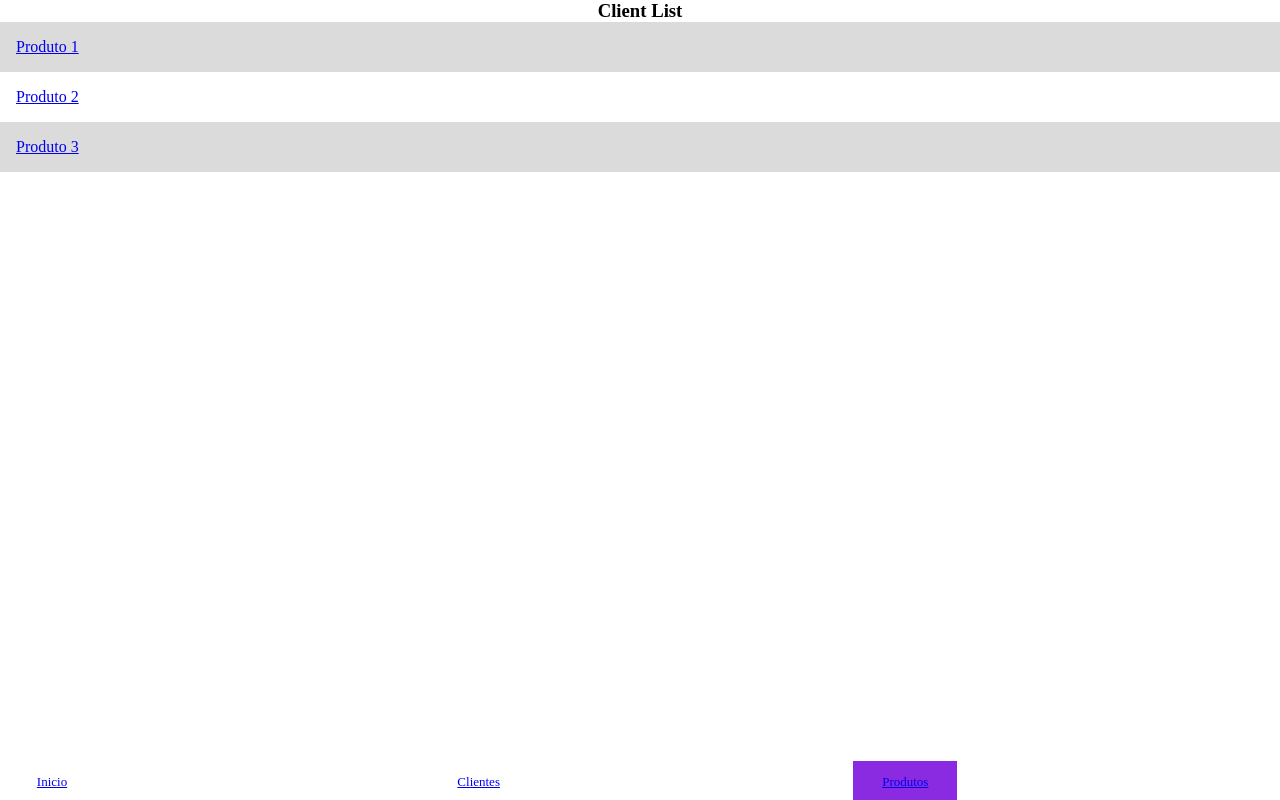
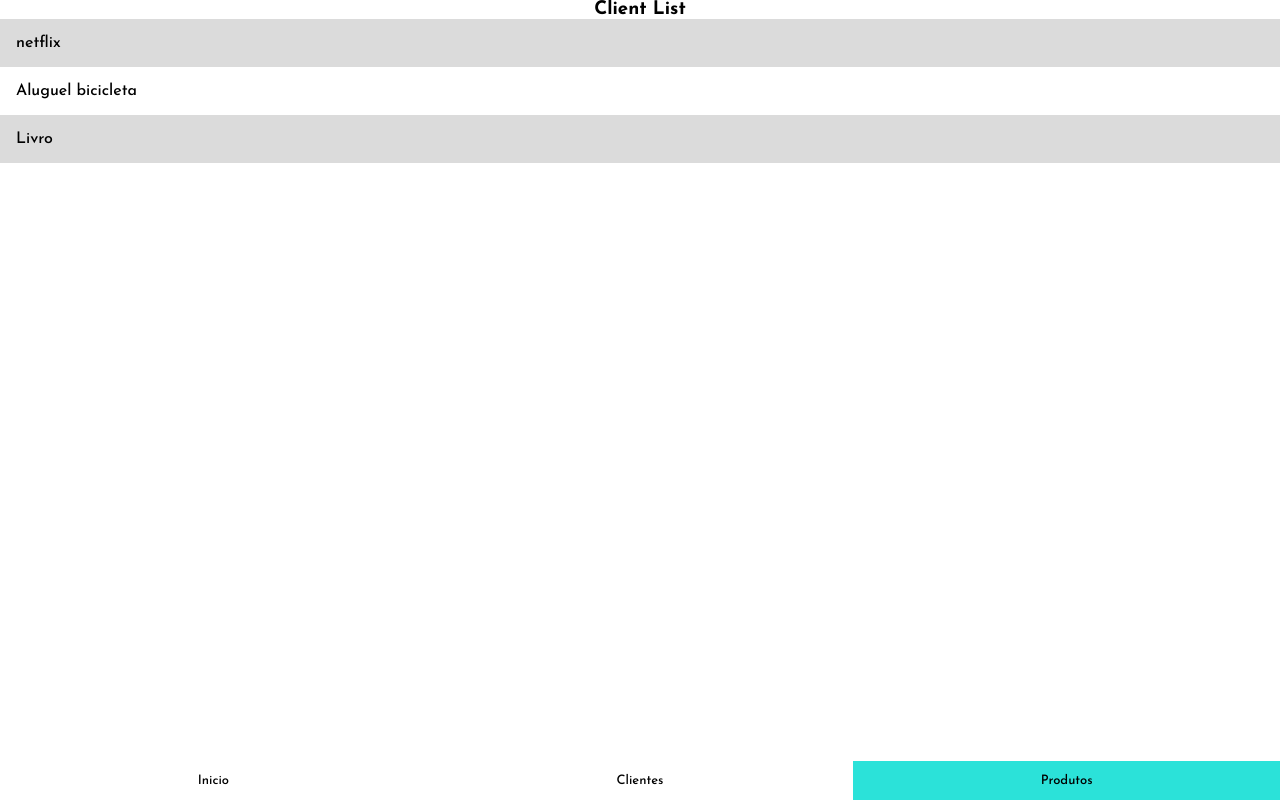
Before and after one commit to vitor-gblop/gerenciador-clientes-frontend, a React (Vite) app: page /user/products in a window 1280 px wide. Shown: the top 800 px of the page. Built offline with nearby package versions, Linux system fonts and the light colour scheme.

Commit message:
[feat] estilos, texto e funcionalidades

```diff
--- a/index.html
+++ b/index.html
@@ -1,10 +1,17 @@
-<!doctype html>
+<!DOCTYPE html>
 <html lang="en">
     <head>
         <meta charset="UTF-8" />
         <link rel="icon" type="image/svg+xml" href="/vite.svg" />
         <meta name="viewport" content="width=device-width, initial-scale=1.0" />
         <title>gerenciador-cliente-frontend</title>
+
+        <link rel="preconnect" href="https://fonts.googleapis.com" />
+        <link rel="preconnect" href="https://fonts.gstatic.com" crossorigin />
+        <link
+            href="https://fonts.googleapis.com/css2?family=Josefin+Sans:ital,wght@0,100..700;1,100..700&display=swap"
+            rel="stylesheet"
+        />
     </head>
     <body>
         <div id="root"></div>
--- a/src/assets/styles/components/_clients.css
+++ b/src/assets/styles/components/_clients.css
@@ -1,4 +1,14 @@
-.costumer-link:nth-child(even){
+.item-link:nth-child(even) {
     background-color: rgb(219, 219, 219);
+}
 
+.info-container {
+    padding: 0.5em 1em 0.5em 1em;
 }
+
+.product-box:nth-child(even) {
+    background-color: rgb(164, 255, 199);
+}
+.product-box:nth-child(odd) {
+    background-color: rgb(164, 255, 255);
+}
--- a/src/assets/styles/components/navigation.css
+++ b/src/assets/styles/components/navigation.css
@@ -1,10 +1,7 @@
 .active {
-    background-color: blueviolet;
+    background-color: rgb(43, 226, 217);
 }
 .nav-btn {
-    width: 6em;
-    height: 1em;
-
     text-align: center;
     font-size: small;
 }
--- a/src/assets/styles/main.css
+++ b/src/assets/styles/main.css
@@ -1,4 +1,3 @@
-
 @import url(./keyframes.css);
 @import url(./colors.css);
 @import url(./utils.css);
@@ -7,7 +6,19 @@
 @import url(./components/_clients.css);
 @import url(./components/navigation.css);
 
-*{
+* {
     margin: 0;
     scroll-behavior: smooth;
 }
+
+:root {
+    font-family: "Josefin Sans", sans-serif;
+    font-optical-sizing: auto;
+    font-weight: 500;
+    font-style: normal;
+}
+
+a {
+    text-decoration: none;
+    color: black;
+}
--- a/src/pages/user/_Clients.tsx
+++ b/src/pages/user/_Clients.tsx
@@ -6,13 +6,13 @@ export default function Clients() {
         <>
             <NavigationBar activeBar="clientes" />
 
-            <div className="container costumers-container">
+            <div className="container list-container">
                 <h3 className="text-align-center">Client List</h3>
                 {initialClients.map((client) => (
                     <>
                         <a
                             href={"/user/clients/" + client.id}
-                            className="costumer-link display-block width-100p padding-1"
+                            className="item-link display-block width-100p padding-1"
                         >
                             {client.name}
                         </a>
--- a/src/pages/user/_ClientsData.tsx
+++ b/src/pages/user/_ClientsData.tsx
@@ -3,6 +3,8 @@ import {
     type Client,
     initialClients,
 } from "./components/shared/clientes.example";
+import { produtosExample } from "./components/shared/produtos.example";
+import NavigationBar from "./components/shared/Navigation";
 
 function find(id: any): Client | undefined {
     return initialClients.find((client) => id == client.id);
@@ -16,11 +18,39 @@ export default function CustomerData() {
 
     return (
         <>
-            <h2>Informações de cliente</h2>
-            <h2>{costumer?.name}</h2>
-            <p>Email: {costumer?.email}</p>
-            <p>Telefone: {costumer?.phone}</p>
-            <p>Saldo: R$ {costumer?.balance.toFixed(2)}</p>
+            <NavigationBar activeBar="clientes" />
+            <article className="info-container">
+                <h1>{costumer?.name}</h1>
+                <p>{costumer?.description}</p>
+                <hr />
+            </article>
+            <article className="info-container">
+                <h2>Informações</h2>
+                <p>
+                    <strong>Email:</strong> {costumer?.email}
+                </p>
+                <p>
+                    <strong>Telefone:</strong> {costumer?.phone}
+                </p>
+            </article>
+            <hr />
+            <article className="info-container">
+                <h2>Produtos relacionados</h2>
+                {costumer?.product_id.map((prodId) => {
+                    const product = produtosExample.find(
+                        (prod) => prod.id.toString() === prodId
+                    );
+                    return product ? (
+                        <article
+                            key={product.id}
+                            className="product-box padding-1 border-radius-15 margin-bottom-1 margin-top-1"
+                        >
+                            <h3>{product.name}</h3>
+                            <p>{product.description}</p>
+                        </article>
+                    ) : null;
+                })}
+            </article>
         </>
     );
 }
--- a/src/pages/user/_Products.tsx
+++ b/src/pages/user/_Products.tsx
@@ -6,13 +6,13 @@ export default function Products() {
         <>
             <NavigationBar activeBar="produtos" />
 
-            <div className="container costumers-container">
+            <div className="container list-container">
                 <h3 className="text-align-center">Client List</h3>
                 {produtosExample.map((item) => (
                     <>
                         <a
                             href={"/user/products/" + item.id}
-                            className="costumer-link display-block width-100p padding-1"
+                            className="item-link display-block width-100p padding-1"
                         >
                             {item.name}
                         </a>
--- a/src/pages/user/_ProductsData.tsx
+++ b/src/pages/user/_ProductsData.tsx
@@ -1,5 +1,6 @@
 import { useParams } from "react-router-dom";
 import { produtosExample } from "./components/shared/produtos.example";
+import NavigationBar from "./components/shared/Navigation";
 
 function find(id: any) {
     return produtosExample.find((item) => id == item.id);
@@ -13,11 +14,17 @@ export default function ProductsData() {
 
     return (
         <>
-            <h2>Informações do Produto</h2>
-            <h2>{prod?.name}</h2>
-            <p>{prod?.description}</p>
-            <p>{prod?.price}</p>
-            <p>{prod?.type}</p>
+            <NavigationBar activeBar="produtos" />
+            <article className="info-container">
+                <h1 className="text-align-center">{prod?.name}</h1>
+                <p className="text-align-center">{prod?.description}</p>
+            </article>
+            <hr />
+            <article className="info-container">
+                <p>{prod?.description}</p>
+                <p>{prod?.price} R$</p>
+                <h3>{prod?.type}</h3>
+            </article>
         </>
     );
 }
--- a/src/pages/user/components/shared/clientes.example.ts
+++ b/src/pages/user/components/shared/clientes.example.ts
@@ -1,27 +1,33 @@
 export type Client = {
     id: number;
     name: string;
+    description?: string;
     email: string;
     phone?: string;
+    product_id: string[];
 };
 
 export const initialClients: Client[] = [
     {
         id: 1,
         name: "Alan",
+        description: "colaborador eficiente",
         email: "vitor.gblop@gmail.com",
-        phone: "(68) 99958-1056"
+        phone: "(68) 99958-1056",
+        product_id: ["1"],
     },
     {
         id: 2,
         name: "João",
         email: "vitor.gblop@gmail.com",
-        phone: "(68) 99958-1056"
+        phone: "(68) 99958-1056",
+        product_id: ["1", "2"],
     },
     {
         id: 3,
         name: "Andrey",
         email: "vitor.gblop@gmail.com",
-        phone: "(68) 99958-1056"
+        phone: "(68) 99958-1056",
+        product_id: ["1","3"],
     },
 ];
--- a/src/pages/user/components/shared/produtos.example.ts
+++ b/src/pages/user/components/shared/produtos.example.ts
@@ -1,26 +1,26 @@
 export const produtosExample = [
     {
         id: 1,
-        name: "Produto 1",
-        description: "Descrição do produto 1",
-        price: 99.99,
+        name: "netflix",
+        description: "compartilhamento netflix",
+        price: 20,
         type: "assinatura",
         active: true,
     },
     {
         id: 2,
-        name: "Produto 2",
-        description: "Descrição do produto 2",
-        price: 149.99,
+        name: "Aluguel bicicleta",
+        description: "Um cara alugou minha bicicleta",
+        price: 125.00,
         type: "assinatura",
         active: true,
     },
     {
         id: 3,
-        name: "Produto 3",
-        description: "Descrição do produto 3",
-        price: 199.99,
-        type: "assinatura",
+        name: "Livro",
+        description: "Livros Genericos",
+        price: 200.00,
+        type: "individual",
         active: false,
     },
 ];
```
Also changed, not shown: src/pages/user/_Home.tsx (+0 -156 lines). Lines whose indentation alone changed are shown as unchanged.
